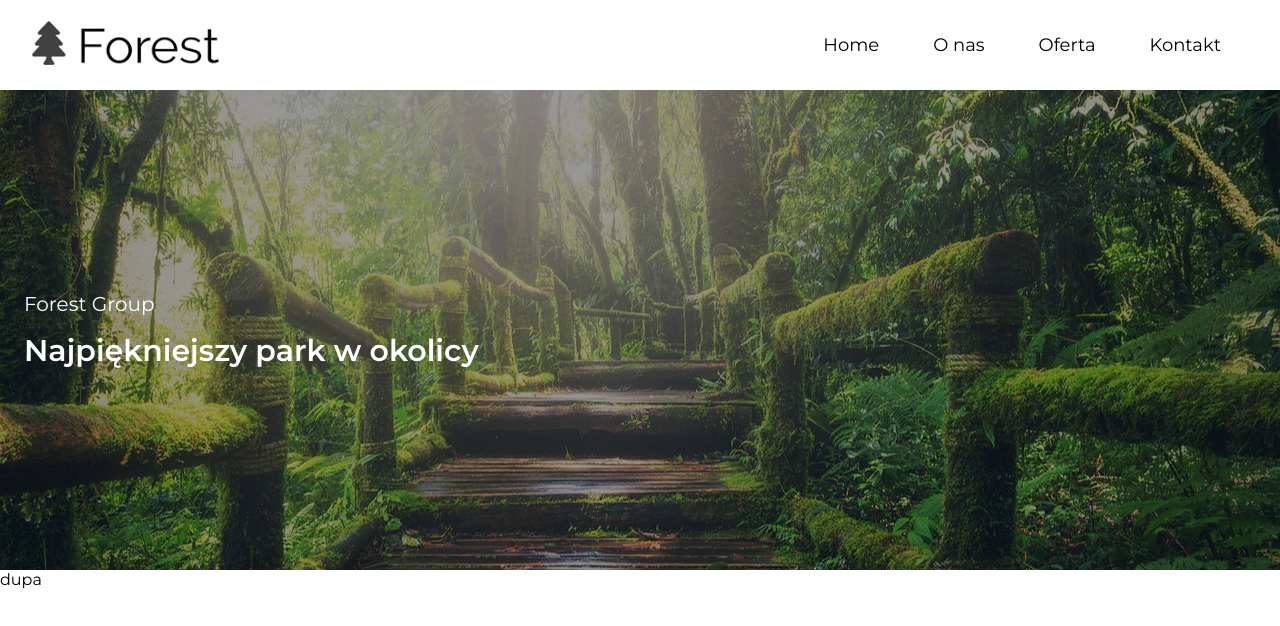
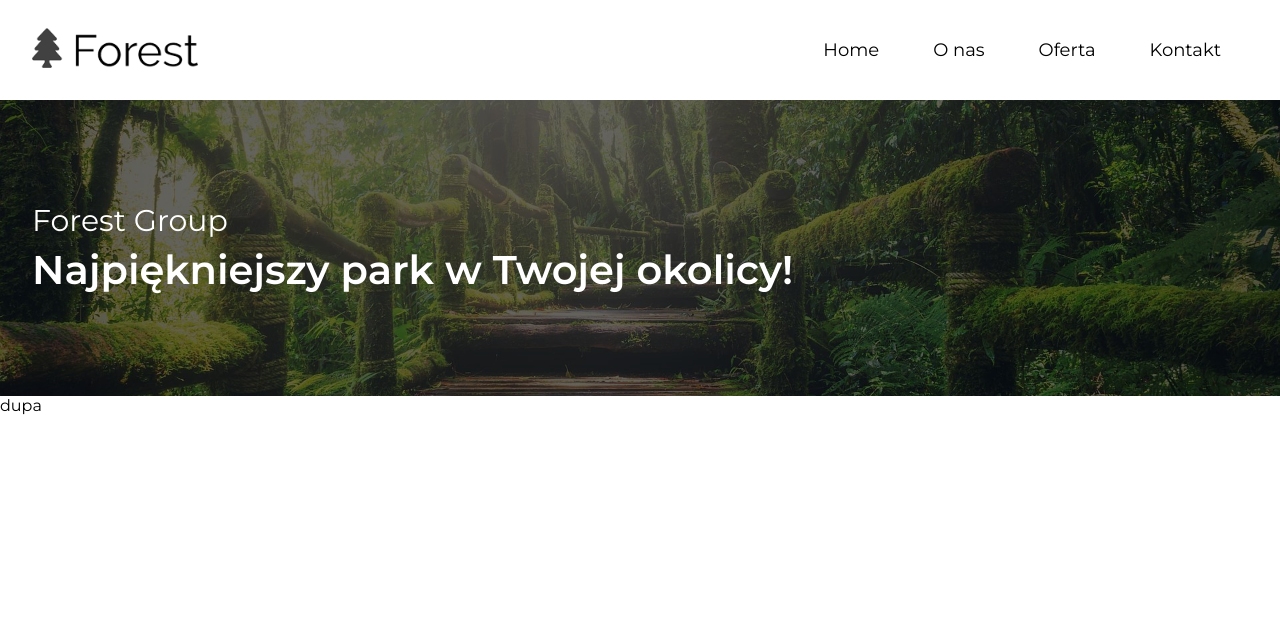
Before and after one commit to belie369/forest, a website: page index.html in a window 1280 px wide. Drawn offline with Linux system fonts and the light colour scheme.

Commit message:
Added container to text in header; Typo fixes; Darker shadow in hero; Added height variable for large resolution; Styled header in large resolution

```diff
--- a/index.html
+++ b/index.html
@@ -37,9 +37,9 @@
         </div>
     </nav>
     <header class="header scrollspy" id="header">
-        <div class="header__text">
+        <div class="header__text container">
             <p>Forest Group</p>
-            <h1>Najpiękniejszy park w okolicy</h1>
+            <h1>Najpiękniejszy park w Twojej okolicy!</h1>
         </div>
     </header>
     <main>
--- a/src/sass/_colors.scss
+++ b/src/sass/_colors.scss
@@ -2,5 +2,5 @@ $body-color: #fff;
 $navbar-color: #fff;
 $menu-color: #fff;
 $link-color: #000;
-$hero-shadow: rgba(0, 0, 0, 0.4);
+$hero-shadow: rgba(0, 0, 0, 0.6);
 $header-text-color: #fff;
--- a/src/sass/_heights.scss
+++ b/src/sass/_heights.scss
@@ -1 +1,2 @@
-$menu: 90px;
+$menu-mini: 90px;
+$menu-maxi: 100px;
--- a/src/sass/_large.scss
+++ b/src/sass/_large.scss
@@ -2,9 +2,14 @@
 @use './colors' as c;
 
 @media (min-width: 992px) {
+	//NAV
 	.navbar {
 		&__logo img {
-			width: 90%;
+			width: 80%;
+		}
+
+		&__nav {
+			height: h.$menu-maxi;
 		}
 
 		&__burger-btn {
@@ -15,7 +20,7 @@
 			flex-direction: row;
 			justify-content: flex-end;
 			position: static;
-			height: h.$menu;
+			height: h.$menu-maxi;
 			transform: translateX(0);
 			opacity: 1;
 			width: auto;
@@ -35,7 +40,7 @@
 			}
 
 			&:hover {
-				height: h.$menu;
+				height: h.$menu-maxi;
 				background-color: #000;
 				cursor: pointer;
 
@@ -45,4 +50,24 @@
 			}
 		}
 	}
+
+	//HEADER
+	.header {
+		background-image: url('../img/header-big.jpg');
+		background-position: 100% 50%;
+		margin-top: h.$menu-maxi;
+
+		&__text {
+			height: 37vh;
+
+			h1 {
+				font-size: 4rem;
+			}
+
+			p {
+				margin-bottom: 0.2em;
+				font-size: 3rem;
+			}
+		}
+	}
 }
--- a/src/sass/_small.scss
+++ b/src/sass/_small.scss
@@ -50,7 +50,7 @@ a {
 		display: flex;
 		justify-content: space-between;
 		align-items: center;
-		height: h.$menu;
+		height: h.$menu-mini;
 	}
 
 	&__items {
@@ -59,10 +59,10 @@ a {
 		justify-content: center;
 		align-items: center;
 		position: absolute;
-		top: h.$menu;
+		top: h.$menu-mini;
 		right: 0;
 		width: 100%;
-		height: calc(100vh - h.$menu);
+		height: calc(100vh - h.$menu-mini);
 		background-color: c.$menu-color;
 		opacity: 0;
 		transform: translateX(100%);
@@ -93,7 +93,7 @@ a {
 
 .header {
 	position: relative;
-	margin-top: h.$menu;
+	margin-top: h.$menu-mini;
 	height: 100%;
 	max-height: 600px;
 	background-image: url('../img/header-small.jpg');
```
Also changed, not shown: dist/css/main.min.css, 1 other file.
